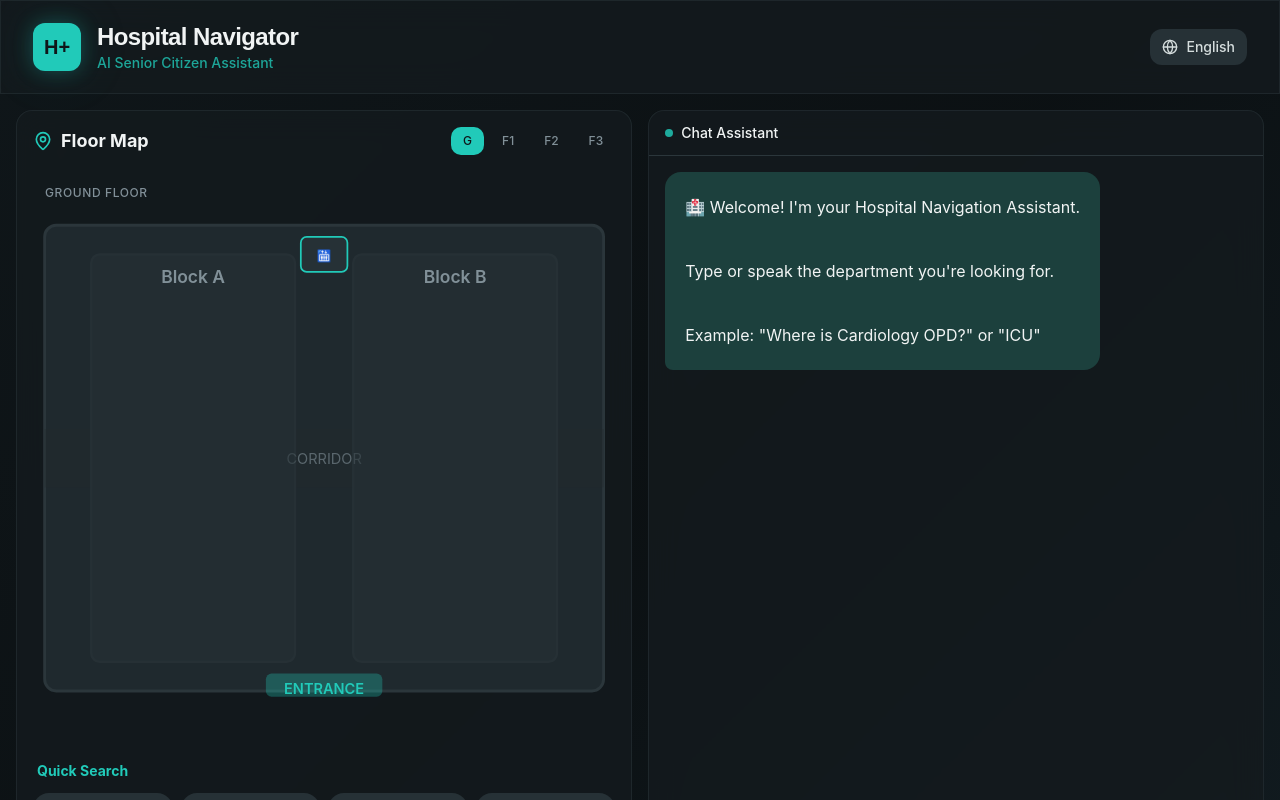
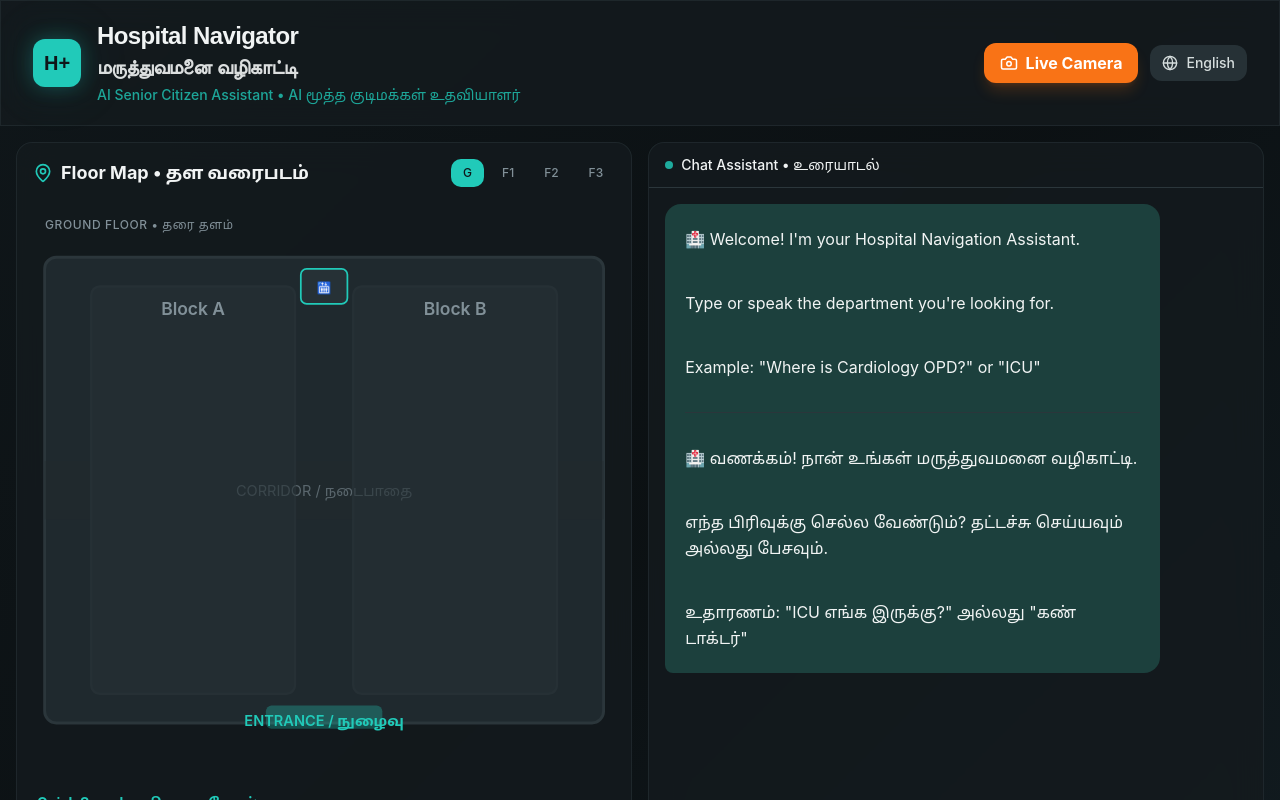
Before and after one commit to Sackthika/helpful-paths-ai, a React (Vite) app in the folder helpful-paths-ai/: page / in a window 1280 px wide. Shown: the top 800 px of the page. Built offline with nearby package versions, Linux system fonts and the light colour scheme; the HTML template or start-up script is replaced by a standard one.

Commit message:
feat: add camera-based ward recognition and enhanced voice navigation

```diff
--- a/helpful-paths-ai/package.json
+++ b/helpful-paths-ai/package.json
@@ -62,6 +62,7 @@
     "sonner": "^1.7.4",
     "tailwind-merge": "^2.6.0",
     "tailwindcss-animate": "^1.0.7",
+    "tesseract.js": "^7.0.0",
     "vaul": "^0.9.9",
     "zod": "^3.25.76"
   },
--- /dev/null
+++ b/helpful-paths-ai/src/components/CameraAssistant.tsx
@@ -0,0 +1,164 @@
+import React, { useRef, useState, useEffect, useCallback } from 'react';
+import { Camera, RefreshCw, X } from 'lucide-react';
+import Tesseract from 'tesseract.js';
+import { motion, AnimatePresence } from 'framer-motion';
+
+interface CameraAssistantProps {
+    onDetected: (text: string) => void;
+    onClose: () => void;
+    lang: 'en' | 'ta';
+}
+
+const CameraAssistant: React.FC<CameraAssistantProps> = ({ onDetected, onClose, lang }) => {
+    const videoRef = useRef<HTMLVideoElement>(null);
+    const canvasRef = useRef<HTMLCanvasElement>(null);
+    const [isProcessing, setIsProcessing] = useState(false);
+    const [error, setError] = useState<string | null>(null);
+    const [stream, setStream] = useState<MediaStream | null>(null);
+
+    const startCamera = async () => {
+        try {
+            const mediaStream = await navigator.mediaDevices.getUserMedia({
+                video: { facingMode: 'environment' }
+            });
+            setStream(mediaStream);
+            if (videoRef.current) {
+                videoRef.current.srcObject = mediaStream;
+            }
+            setError(null);
+        } catch (err) {
+            console.error('Error accessing camera:', err);
+            setError(lang === 'ta' ? 'கேமராவை அணுக முடியவில்லை.' : 'Could not access camera.');
+        }
+    };
+
+    useEffect(() => {
+        startCamera();
+        return () => {
+            if (stream) {
+                stream.getTracks().forEach(track => track.stop());
+            }
+        };
+    }, []);
+
+    const captureAndProcess = useCallback(async () => {
+        if (!videoRef.current || !canvasRef.current || isProcessing) return;
+
+        setIsProcessing(true);
+        const context = canvasRef.current.getContext('2d');
+        if (!context) return;
+
+        // Draw video frame to canvas
+        canvasRef.current.width = videoRef.current.videoWidth;
+        canvasRef.current.height = videoRef.current.videoHeight;
+        context.drawImage(videoRef.current, 0, 0);
+
+        try {
+            const { data: { text } } = await Tesseract.recognize(
+                canvasRef.current,
+                'eng',
+                { logger: m => console.log(m) }
+            );
+
+            // Clean text to find numbers (ward numbers)
+            const matches = text.match(/\d+/g);
+            if (matches && matches.length > 0) {
+                onDetected(matches[0]);
+            } else {
+                // If no direct number, maybe it's a department name?
+                // For simplicity, let's pass the first line of text
+                const firstLine = text.split('\n')[0].trim();
+                if (firstLine.length > 2) {
+                    onDetected(firstLine);
+                }
+            }
+        } catch (err) {
+            console.error('OCR Error:', err);
+        } finally {
+            setIsProcessing(false);
+        }
+    }, [isProcessing, onDetected]);
+
+    // Auto-process every 3 seconds while active
+    useEffect(() => {
+        const interval = setInterval(() => {
+            if (!isProcessing) captureAndProcess();
+        }, 3000);
+        return () => clearInterval(interval);
+    }, [isProcessing, captureAndProcess]);
+
+    return (
+        <div className="fixed inset-0 z-[100] bg-background/80 backdrop-blur-sm flex items-center justify-center p-4">
+            <motion.div
+                initial={{ opacity: 0, scale: 0.95 }}
+                animate={{ opacity: 1, scale: 1 }}
+                className="w-full max-w-lg bg-card border border-border rounded-3xl overflow-hidden shadow-2xl"
+            >
+                <div className="p-4 border-b border-border flex items-center justify-between">
+                    <div className="flex items-center gap-2">
+                        <Camera className="text-primary" />
+                        <h2 className="font-bold">
+                            {lang === 'ta' ? 'வழியைக் காட்ட கேமராவில் வார்டு எண்ணைக் காண்பிக்கவும்' : 'Show Ward Number to Camera'}
+                        </h2>
+                    </div>
+                    <button onClick={onClose} className="p-2 hover:bg-muted rounded-full transition-colors">
+                        <X size={20} />
+                    </button>
+                </div>
+
+                <div className="relative aspect-video bg-black">
+                    {error ? (
+                        <div className="absolute inset-0 flex items-center justify-center p-6 text-center text-destructive">
+                            {error}
+                        </div>
+                    ) : (
+                        <>
+                            <video
+                                ref={videoRef}
+                                autoPlay
+                                playsInline
+                                className="w-full h-full object-cover"
+                            />
+                            <div className="absolute inset-0 border-2 border-primary/50 m-12 rounded-lg pointer-events-none">
+                                <div className="absolute top-0 left-0 w-4 h-4 border-t-2 border-l-2 border-primary" />
+                                <div className="absolute top-0 right-0 w-4 h-4 border-t-2 border-r-2 border-primary" />
+                                <div className="absolute bottom-0 left-0 w-4 h-4 border-b-2 border-l-2 border-primary" />
+                                <div className="absolute bottom-0 right-0 w-4 h-4 border-b-2 border-r-2 border-primary" />
+                            </div>
+                        </>
+                    )}
+
+                    {isProcessing && (
+                        <div className="absolute inset-0 bg-black/40 flex items-center justify-center">
+                            <motion.div
+                                animate={{ rotate: 360 }}
+                                transition={{ duration: 1, repeat: Infinity, ease: "linear" }}
+                            >
+                                <RefreshCw className="text-white" size={32} />
+                            </motion.div>
+                        </div>
+                    )}
+                </div>
+
+                <div className="p-6 bg-muted/30">
+                    <p className="text-sm text-center text-muted-foreground">
+                        {lang === 'ta'
+                            ? 'உங்கள் வார்டு அட்டையை அல்லது எண்ணை கேமராவின் முன் தெளிவாக நிலைநிறுத்தவும்.'
+                            : 'Position your ward card or number clearly in front of the camera.'}
+                    </p>
+                    <button
+                        onClick={captureAndProcess}
+                        disabled={isProcessing || !!error}
+                        className="w-full mt-4 py-3 bg-primary text-primary-foreground rounded-xl font-bold hover:opacity-90 transition-all disabled:opacity-50"
+                    >
+                        {lang === 'ta' ? 'இப்போதே ஸ்கேன் செய்' : 'Scan Now'}
+                    </button>
+                </div>
+
+                <canvas ref={canvasRef} className="hidden" />
+            </motion.div>
+        </div>
+    );
+};
+
+export default CameraAssistant;
--- a/helpful-paths-ai/src/components/FloorMap.tsx
+++ b/helpful-paths-ai/src/components/FloorMap.tsx
@@ -28,7 +28,7 @@ export default function FloorMap({ activeFloor, highlightDept, lang }: FloorMapP
     <div className="w-full h-full relative">
       <div className="absolute top-3 left-3 z-10">
         <span className="text-xs font-medium text-muted-foreground uppercase tracking-wider">
-          {lang === "ta" ? floorInfo.labelTA : floorInfo.label}
+          {floorInfo.label} • {floorInfo.labelTA}
         </span>
       </div>
 
@@ -39,7 +39,7 @@ export default function FloorMap({ activeFloor, highlightDept, lang }: FloorMapP
         {/* Corridor */}
         <rect x="2" y="45" width="96" height="10" fill="hsl(var(--muted))" opacity="0.3" />
         <text x="50" y="51" textAnchor="middle" fill="hsl(var(--muted-foreground))" fontSize="2.5" opacity="0.6">
-          {lang === "ta" ? "நடைபாதை" : "CORRIDOR"}
+          CORRIDOR / நடைபாதை
         </text>
 
         {/* Blocks */}
@@ -73,7 +73,7 @@ export default function FloorMap({ activeFloor, highlightDept, lang }: FloorMapP
           <g>
             <rect x="40" y="87" width="20" height="4" rx="1" fill="hsl(var(--primary))" opacity="0.3" />
             <text x="50" y="90.5" textAnchor="middle" fill="hsl(var(--primary))" fontSize="2.5" fontWeight="600">
-              {lang === "ta" ? "நுழைவு" : "ENTRANCE"}
+              ENTRANCE / நுழைவு
             </text>
           </g>
         )}
@@ -105,18 +105,19 @@ export default function FloorMap({ activeFloor, highlightDept, lang }: FloorMapP
                 fill="hsl(var(--primary))"
               />
               <text
-                x={highlightDept.x} y={highlightDept.y - 6}
+                x={highlightDept.x} y={highlightDept.y - 7.5}
                 textAnchor="middle" fill="hsl(var(--primary-foreground))"
-                fontSize="2.2" fontWeight="600"
+                fontSize="2" fontWeight="600"
               >
-                {lang === "ta" ? highlightDept.nameTA : highlightDept.name}
+                <tspan x={highlightDept.x} dy="0">{highlightDept.name}</tspan>
+                <tspan x={highlightDept.x} dy="2.5">{highlightDept.nameTA}</tspan>
               </text>
               <text
                 x={highlightDept.x} y={highlightDept.y - 3.5}
                 textAnchor="middle" fill="hsl(var(--primary-foreground))"
                 fontSize="1.8" opacity="0.8"
               >
-                Room {highlightDept.room}
+                Room {highlightDept.room} / அறை {highlightDept.room}
               </text>
             </motion.g>
 
--- a/helpful-paths-ai/src/components/WardInfoCard.tsx
+++ b/helpful-paths-ai/src/components/WardInfoCard.tsx
@@ -11,12 +11,36 @@ export default function WardInfoCard({ dept, lang }: WardInfoCardProps) {
   const isTA = lang === "ta";
 
   const items = [
-    { icon: Tag, label: isTA ? "பிரிவு" : "Department", value: isTA ? dept.nameTA : dept.name },
-    { icon: DoorOpen, label: isTA ? "வார்டு / அறை எண்" : "Ward / Room No.", value: dept.room },
-    { icon: Layers, label: isTA ? "தளம்" : "Floor", value: dept.floor === 0 ? (isTA ? "தரை தளம்" : "Ground Floor") : (isTA ? `தளம் ${dept.floor}` : `Floor ${dept.floor}`) },
-    { icon: Building2, label: isTA ? "பிளாக்" : "Block", value: `Block ${dept.block}` },
-    { icon: MapPin, label: isTA ? "பக்கம் / விங்" : "Side / Wing", value: isTA ? dept.sideTA : dept.side },
-    { icon: MapPin, label: isTA ? "வகை" : "Category", value: dept.category },
+    {
+      icon: Tag,
+      label: "Department / பிரிவு",
+      value: `${dept.name} / ${dept.nameTA}`
+    },
+    {
+      icon: DoorOpen,
+      label: "Ward No. / வார்டு எண்",
+      value: dept.room
+    },
+    {
+      icon: Layers,
+      label: "Floor / தளம்",
+      value: `${dept.floor === 0 ? "Ground Floor" : `Floor ${dept.floor}`} / ${dept.floor === 0 ? "தரை தளம்" : `தளம் ${dept.floor}`}`
+    },
+    {
+      icon: Building2,
+      label: "Block / பிளாக்",
+      value: `Block ${dept.block}`
+    },
+    {
+      icon: MapPin,
+      label: "Side / பக்கம்",
+      value: `${dept.side} / ${dept.sideTA}`
+    },
+    {
+      icon: MapPin,
+      label: "Category / வகை",
+      value: dept.category
+    },
   ];
 
   return (
@@ -31,8 +55,11 @@ export default function WardInfoCard({ dept, lang }: WardInfoCardProps) {
           {dept.room}
         </div>
         <div>
-          <p className="text-base font-semibold text-foreground">{isTA ? dept.nameTA : dept.name}</p>
-          <p className="text-xs text-muted-foreground">{isTA ? "வார்டு தகவல்" : "Ward Details"}</p>
+          <p className="text-base font-semibold text-foreground leading-tight">
+            {dept.name}<br />
+            <span className="text-sm opacity-80">{dept.nameTA}</span>
+          </p>
+          <p className="text-xs text-muted-foreground mt-1">Ward Details / வார்டு தகவல்</p>
         </div>
       </div>
 
--- a/helpful-paths-ai/src/data/hospitalData.ts
+++ b/helpful-paths-ai/src/data/hospitalData.ts
@@ -66,9 +66,23 @@ export function getDirections(dept: Department, lang: "en" | "ta"): string {
     }`;
 }
 
+export function getBilingualDirections(dept: Department): { ta: string; en: string } {
+  return {
+    ta: getDirections(dept, "ta"),
+    en: getDirections(dept, "en")
+  };
+}
+
 export function getBotGreeting(lang: "en" | "ta"): string {
   if (lang === "ta") {
     return "🏥 வணக்கம்! நான் உங்கள் மருத்துவமனை வழிகாட்டி.\n\nஎந்த பிரிவுக்கு செல்ல வேண்டும்? தட்டச்சு செய்யவும் அல்லது பேசவும்.\n\nஉதாரணம்: \"ICU எங்க இருக்கு?\" அல்லது \"கண் டாக்டர்\"";
   }
   return "🏥 Welcome! I'm your Hospital Navigation Assistant.\n\nType or speak the department you're looking for.\n\nExample: \"Where is Cardiology OPD?\" or \"ICU\"";
 }
+
+export function getBilingualGreeting(): { ta: string; en: string } {
+  return {
+    ta: getBotGreeting("ta"),
+    en: getBotGreeting("en")
+  };
+}
--- a/helpful-paths-ai/src/index.css
+++ b/helpful-paths-ai/src/index.css
@@ -2,7 +2,7 @@
 @tailwind components;
 @tailwind utilities;
 
-@import url('https://fonts.googleapis.com/css2?family=Inter:wght@300;400;500;600;700;800;900&family=Space+Grotesk:wght@400;500;600;700&display=swap');
+@import url('https://fonts.googleapis.com/css2?family=Inter:wght@300;400;500;600;700;800;900&family=Space+Grotesk:wght@400;500;600;700&family=Noto+Sans+Tamil:wght@400;500;600;700;800;900&display=swap');
 
 @layer base {
   :root {
@@ -67,11 +67,14 @@
 
   body {
     @apply bg-background text-foreground font-sans;
-    font-family: 'Inter', sans-serif;
+    font-family: 'Inter', 'Noto Sans Tamil', sans-serif;
   }
 
-  h1, h2, h3, h4 {
-    font-family: 'Space Grotesk', sans-serif;
+  h1,
+  h2,
+  h3,
+  h4 {
+    font-family: 'Space Grotesk', 'Noto Sans Tamil', sans-serif;
   }
 }
 
@@ -99,13 +102,27 @@
   }
 
   @keyframes pulseRing {
-    0% { transform: scale(1); opacity: 0.6; }
-    100% { transform: scale(2); opacity: 0; }
+    0% {
+      transform: scale(1);
+      opacity: 0.6;
+    }
+
+    100% {
+      transform: scale(2);
+      opacity: 0;
+    }
   }
 
   @keyframes float {
-    0%, 100% { transform: translateY(0); }
-    50% { transform: translateY(-6px); }
+
+    0%,
+    100% {
+      transform: translateY(0);
+    }
+
+    50% {
+      transform: translateY(-6px);
+    }
   }
 
   .animate-float {
--- a/helpful-paths-ai/src/pages/KioskPage.tsx
+++ b/helpful-paths-ai/src/pages/KioskPage.tsx
@@ -1,6 +1,6 @@
 import { useState, useRef, useEffect, useCallback } from "react";
 import { motion, AnimatePresence } from "framer-motion";
-import { Send, MapPin, Volume2 } from "lucide-react";
+import { Send, MapPin, Volume2, Camera } from "lucide-react";
 import FloorMap from "@/components/FloorMap";
 import WardInfoCard from "@/components/WardInfoCard";
 import ChatMessage from "@/components/ChatMessage";
@@ -8,7 +8,8 @@ import VoiceButton from "@/components/VoiceButton";
 import LanguageToggle from "@/components/LanguageToggle";
 import FloorSelector from "@/components/FloorSelector";
 import QuickButtons from "@/components/QuickButtons";
-import { findDepartment, getDirections, getBotGreeting, Department } from "@/data/hospitalData";
+import CameraAssistant from "@/components/CameraAssistant";
+import { findDepartment, getDirections, getBotGreeting, getBilingualDirections, getBilingualGreeting, Department } from "@/data/hospitalData";
 
 interface Message {
   id: number;
@@ -24,12 +25,18 @@ export default function KioskPage() {
   const [highlightDept, setHighlightDept] = useState<Department | null>(null);
   const [isListening, setIsListening] = useState(false);
   const [isSpeaking, setIsSpeaking] = useState(false);
+  const [showCamera, setShowCamera] = useState(false);
   const chatEndRef = useRef<HTMLDivElement>(null);
   const msgIdRef = useRef(0);
 
   // Send greeting on mount / language change
   useEffect(() => {
-    setMessages([{ id: ++msgIdRef.current, role: "bot", content: getBotGreeting(lang) }]);
+    const bilingual = getBilingualGreeting();
+    setMessages([{
+      id: ++msgIdRef.current,
+      role: "bot",
+      content: `${bilingual.en}\n\n---\n\n${bilingual.ta}`
+    }]);
     setHighlightDept(null);
     setActiveFloor(0);
   }, [lang]);
@@ -52,38 +59,54 @@ export default function KioskPage() {
 
     setTimeout(() => {
       if (dept) {
-        const directions = getDirections(dept, lang);
+        const bilingual = getBilingualDirections(dept);
         setHighlightDept(dept);
         setActiveFloor(dept.floor);
+        const content = `${bilingual.en}\n\n---\n\n${bilingual.ta}`;
         setMessages(prev => [
           ...prev,
-          { id: ++msgIdRef.current, role: "bot", content: directions },
+          { id: ++msgIdRef.current, role: "bot", content },
         ]);
         // Voice output
-        speakText(directions);
+        speakBilingual(bilingual.en, bilingual.ta);
       } else {
-        const notFound = lang === "ta"
-          ? "❌ மன்னிக்கவும், அந்த பிரிவை கண்டுபிடிக்க முடியவில்லை.\n\nதயவுசெய்து மீண்டும் முயற்சிக்கவும் அல்லது கீழே உள்ள பொத்தான்களை பயன்படுத்தவும்."
-          : "❌ Sorry, I couldn't find that department.\n\nPlease try again or use the quick buttons below.";
+        const notFoundTA = "❌ மன்னிக்கவும், அந்த பிரிவை கண்டுபிடிக்க முடியவில்லை.\n\nதயவுசெய்து மீண்டும் முயற்சிக்கவும் அல்லது கீழே உள்ள பொத்தான்களை பயன்படுத்தவும்.";
+        const notFoundEN = "❌ Sorry, I couldn't find that department.\n\nPlease try again or use the quick buttons below.";
         setMessages(prev => [
           ...prev,
-          { id: ++msgIdRef.current, role: "bot", content: notFound },
+          { id: ++msgIdRef.current, role: "bot", content: `${notFoundEN}\n\n---\n\n${notFoundTA}` },
         ]);
       }
     }, 400);
   }, [lang]);
 
-  const speakText = (text: string) => {
+  const speakText = (text: string, l: "en" | "ta", onEnd?: () => void) => {
+    if (!("speechSynthesis" in window)) return;
+    // Clean text for speech
+    const clean = text.replace(/[📍🏢➡️❌🏥🧱🏷️🧭📂]/g, "").replace(/\n/g, ". ").replace(/\*\*/g, "");
+    const utterance = new SpeechSynthesisUtterance(clean);
+    utterance.lang = l === "ta" ? "ta-IN" : "en-IN";
+    utterance.rate = 0.85; // Slightly slower for elderly users
+    utterance.onstart = () => setIsSpeaking(true);
+    utterance.onend = () => {
+      if (onEnd) {
+        onEnd();
+      } else {
+        setIsSpeaking(false);
+      }
+    };
+    window.speechSynthesis.speak(utterance);
+  };
+
+  const speakBilingual = (ta: string, en: string) => {
     if (!("speechSynthesis" in window)) return;
     window.speechSynthesis.cancel();
-    // Clean text for speech
-    const clean = text.replace(/[📍🏢➡️❌🏥]/g, "").replace(/\n/g, ". ");
-    const utterance = new SpeechSynthesisUtterance(clean);
-    utterance.lang = lang === "ta" ? "ta-IN" : "en-IN";
-    utterance.rate = 0.9;
-    utterance.onstart = () => setIsSpeaking(true);
-    utterance.onend = () => setIsSpeaking(false);
-    window.speechSynthesis.speak(utterance);
+    speakText(en, "en", () => {
+      // Small pause between languages
+      setTimeout(() => {
+        speakText(ta, "ta");
+      }, 500);
+    });
   };
 
   const toggleVoiceInput = () => {
@@ -120,6 +143,11 @@ export default function KioskPage() {
     handleQuery(input);
   };
 
+  const handleDetectedWard = (text: string) => {
+    setShowCamera(false);
+    handleQuery(text);
+  };
+
   return (
     <div className="min-h-screen kiosk-gradient flex flex-col">
       {/* Header */}
@@ -129,15 +157,25 @@ export default function KioskPage() {
             H+
           </div>
           <div>
-            <h1 className="font-display text-2xl font-black text-foreground tracking-tight">
-              {lang === "ta" ? "மருத்துவமனை வழிகாட்டி" : "Hospital Navigator"}
+            <h1 className="font-display text-2xl font-black text-foreground tracking-tight leading-tight">
+              Hospital Navigator<br />
+              <span className="text-xl font-extrabold opacity-90">மருத்துவமனை வழிகாட்டி</span>
             </h1>
-            <p className="text-sm font-medium text-primary/80">
-              {lang === "ta" ? "AI மூத்த குடிமக்கள் உதவியாளர்" : "AI Senior Citizen Assistant"}
+            <p className="text-sm font-medium text-primary/80 mt-1">
+              AI Senior Citizen Assistant • AI மூத்த குடிமக்கள் உதவியாளர்
             </p>
           </div>
         </div>
         <div className="flex items-center gap-3">
+          <button
+            onClick={() => setShowCamera(true)}
+            className="px-4 py-2 rounded-xl bg-orange-500 text-white font-bold flex items-center gap-2 hover:bg-orange-600 transition-all shadow-lg shadow-orange-500/20"
+          >
+            <Camera size={18} />
+            <span className="hidden sm:inline">
+              {lang === "ta" ? "நேரடி கேமரா" : "Live Camera"}
+            </span>
+          </button>
           {isSpeaking && (
             <motion.div
               initial={{ opacity: 0 }}
@@ -163,7 +201,7 @@ export default function KioskPage() {
             <div className="flex items-center gap-2">
               <MapPin size={20} className="text-primary" />
               <span className="text-lg font-bold text-foreground">
-                {lang === "ta" ? "தள வரைபடம்" : "Floor Map"}
+                Floor Map • தள வரைபடம்
               </span>
             </div>
             <FloorSelector activeFloor={activeFloor} onSelect={setActiveFloor} lang={lang} />
@@ -199,7 +237,7 @@ export default function KioskPage() {
           {/* Quick Buttons */}
           <div>
             <p className="text-sm font-bold text-primary mb-3 px-1">
-              {lang === "ta" ? "விரைவு தேடல்" : "Quick Search"}
+              Quick Search • விரைவு தேடல்
             </p>
             <QuickButtons onSelect={handleQuery} lang={lang} />
           </div>
@@ -210,7 +248,7 @@ export default function KioskPage() {
           <div className="px-4 py-3 border-b border-border flex items-center gap-2">
             <div className="w-2 h-2 rounded-full bg-primary animate-pulse" />
             <span className="text-sm font-medium">
-              {lang === "ta" ? "உரையாடல்" : "Chat Assistant"}
+              Chat Assistant • உரையாடல்
             </span>
           </div>
 
@@ -230,7 +268,7 @@ export default function KioskPage() {
                 type="text"
                 value={input}
                 onChange={e => setInput(e.target.value)}
-                placeholder={lang === "ta" ? "உங்கள் கேள்வியை தட்டச்சு செய்யவும்... (எ.கா. ICU எங்க இருக்கு?)" : "Type your question... (e.g. Where is ICU?)"}
+                placeholder="Where is ICU? (எ.கா. ICU எங்க இருக்கு?)"
                 className="flex-1 bg-secondary text-foreground placeholder:text-muted-foreground rounded-2xl px-6 py-5 text-lg font-medium outline-none focus:ring-4 focus:ring-primary/30 transition-all border border-border"
               />
               <button
@@ -245,9 +283,20 @@ export default function KioskPage() {
         </div>
       </div>
 
+      {/* Camera Assistant Overlay */}
+      <AnimatePresence>
+        {showCamera && (
+          <CameraAssistant
+            lang={lang}
+            onDetected={handleDetectedWard}
+            onClose={() => setShowCamera(false)}
+          />
+        )}
+      </AnimatePresence>
+
       {/* Footer */}
       <footer className="px-6 py-2 text-center text-xs text-muted-foreground">
-        {lang === "ta" ? "தொடு திரை • குரல் உள்ளீடு • பல மொழி ஆதரவு" : "Touch Screen • Voice Input • Multi-language Support"}
+        Touch Screen • Voice Input • Multi-language Support | தொடு திரை • குரல் உள்ளீடு • பல மொழி ஆதரவு
       </footer>
     </div>
   );
```
Also changed, not shown: 1 other file (tests, documents, lock files or other folders).
